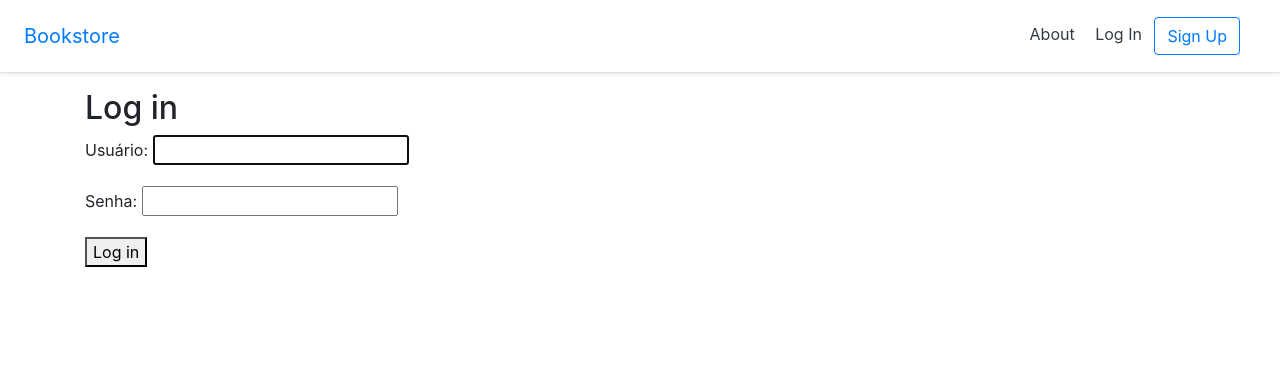
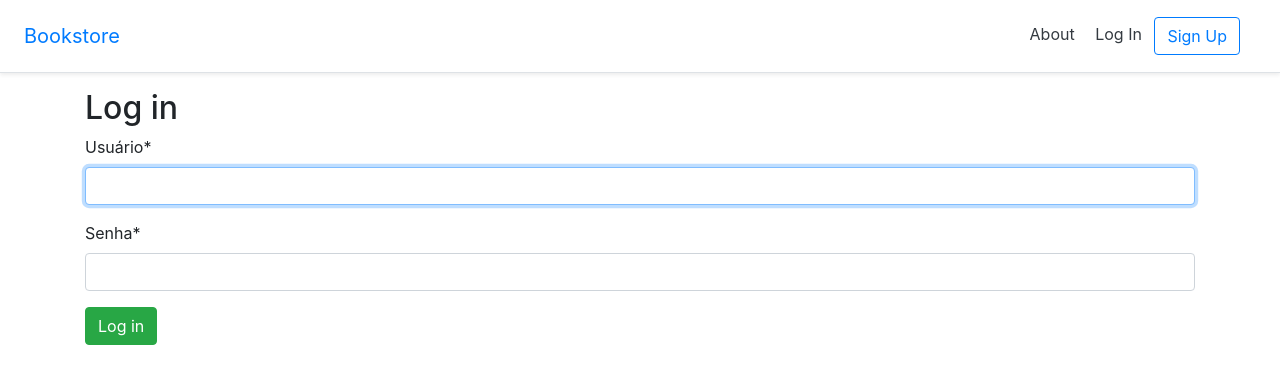
Before and after one commit to wmfinamore/books, a Django app: page /accounts/login/ in a window 1280 px wide. Shown: the top 384 px of the page. Run offline with Django 3.2, Linux system fonts and the light colour scheme; some libraries are stand-ins or nearby versions.

Commit message:
Included crispy-forms-tags in login template

```diff
--- a/templates/registration/login.html
+++ b/templates/registration/login.html
@@ -1,4 +1,6 @@
 {% extends '_base.html' %}
+{% load crispy_forms_tags %}
+
 
 {% block title %}
     Login
@@ -8,7 +10,7 @@
     <h2>Log in</h2>
     <form method="post">
         {% csrf_token %}
-        {{ form.as_p }}
-        <button type="submit">Log in</button>
+        {{ form|crispy }}
+        <button class="btn btn-success" type="submit">Log in</button>
     </form>
 {% endblock content %}
```
